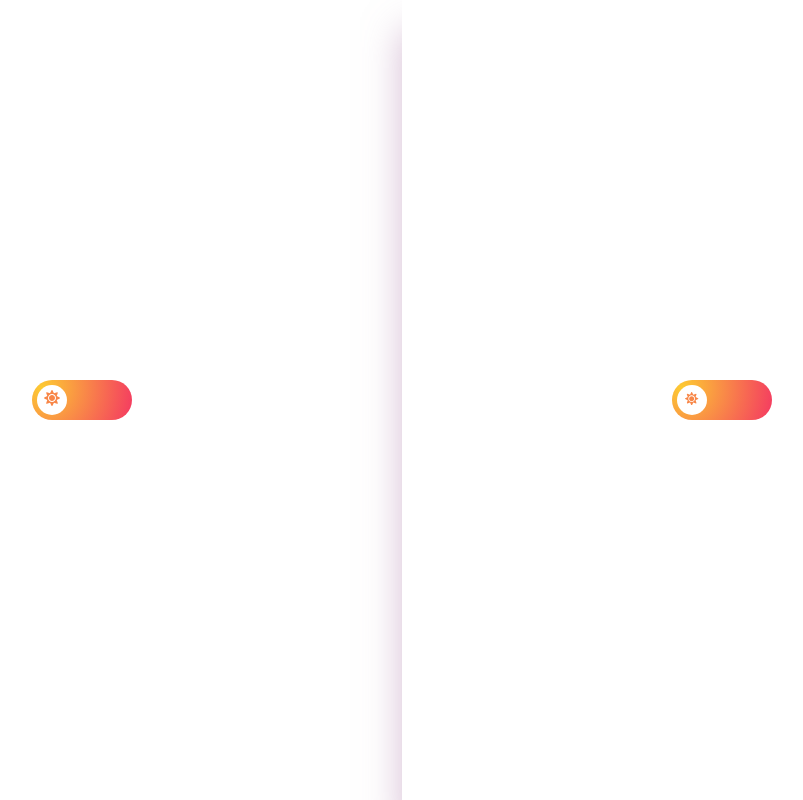
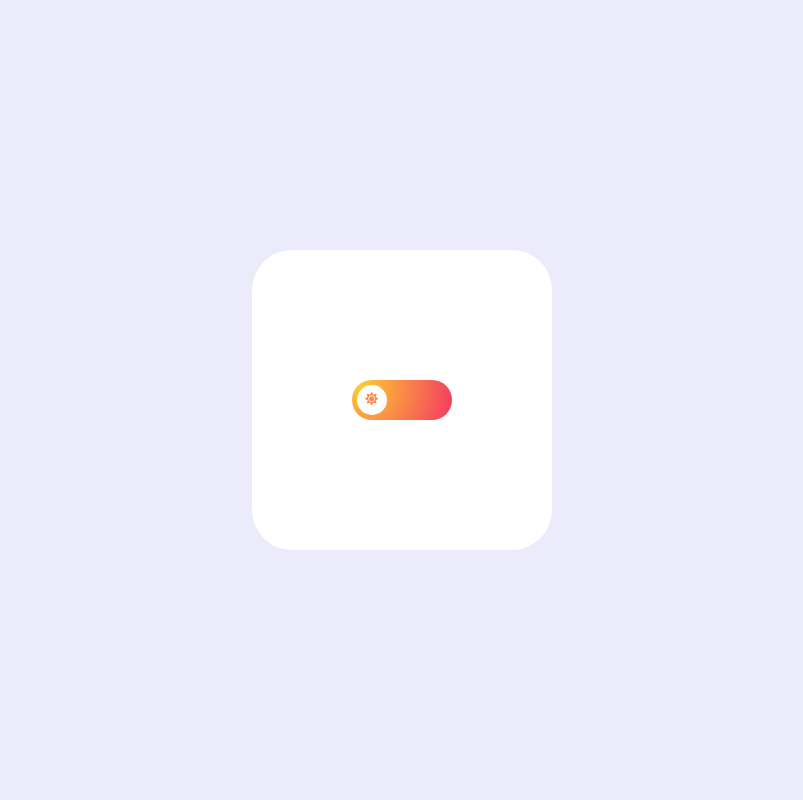
Before and after one commit to awaisspk/week1-ui-challanges, a Next.js app: page / in a window 1280 px wide. Shown: the whole page, without its empty margins (238-1041 px from the left). Built offline with nearby package versions, Linux system fonts and the light colour scheme.

Commit message:
Day4 started project

```diff
--- a/pages/index.tsx
+++ b/pages/index.tsx
@@ -3,16 +3,15 @@ import type {NextPage} from 'next';
 import {Day1} from 'Week/day1';
 import {Day2} from 'Week/day2';
 import {Cards} from 'Week/day2/data';
-import {Day3} from 'Week/day3';
-import {MySolution} from 'Week/day3/mySolution';
+import {BouncingBar, ThemeToggle} from 'Week/day3';
 
 const Home: NextPage = () => {
   return (
-    <Container main="center" cross="center">
-      {/* <Day1 /> */}
-      {/* <Day2 cards={Cards} /> */}
-      <Day3 />
-      <MySolution />
+    <Container flow="col" main="center" cross="center" css={{minWidth: '100%'}}>
+      {/* <Day1 />
+      <Day2 cards={Cards} /> */}
+      <ThemeToggle />
+      {/* <BouncingBar /> */}
     </Container>
   );
 };
--- /dev/null
+++ b/src/Week/day3/BouncingBar.tsx
@@ -0,0 +1,30 @@
+import {styled} from '@stitches/react';
+import {motion, useAnimation} from 'framer-motion';
+import {useState} from 'react';
+
+export const BouncingBar = () => {
+  const [isClicked, setIsClicked] = useState(false);
+  const [isTapping, setIsTapping] = useState(false);
+  const svgControls = useAnimation();
+  return (
+    <>
+      <SVG viewBox="0 0 400 200">
+        <svg viewBox="0 0 400 200" className="bar">
+          <motion.path
+            d="M 0 100 Q 200 100 400 100 L 400 200 L 0 200 Z"
+            animate={svgControls}
+          />
+        </svg>
+      </SVG>
+    </>
+  );
+};
+
+const SVG = styled('svg', {
+  position: 'absolute',
+  left: 0,
+  bottom: 0,
+  width: '100%',
+  fill: 'white',
+  zIndex: 2,
+});
--- a/src/Week/day3/mySolution.tsx
+++ b/src/Week/day3/ThemeToggle.tsx
@@ -1,10 +1,11 @@
 import {Container} from '@components/Container';
+import {Flex} from '@components/Flex';
 import {styled} from '@stitches/react';
 import {motion, AnimatePresence, Variants} from 'framer-motion';
 import {useState} from 'react';
 import {FaMoon, FaSun} from 'react-icons/fa';
 
-export const MySolution = () => {
+export const ThemeToggle = () => {
   const [isOn, setIsOn] = useState(false);
 
   const bgVariant: Variants = {
@@ -19,10 +20,16 @@ export const MySolution = () => {
   };
 
   return (
-    <Container
-      main="center"
-      cross="center"
-      css={{transition: '300ms', backgroundColor: isOn ? '#52527a' : 'white'}}
+    <Container flow="col" main="center" cross="center">
+      <Flex
+        center
+        css={{
+          transition: '300ms',
+          backgroundColor: isOn ? '#52527a' : 'white',
+          width: '300px',
+          height: '300px',
+          br: '40px',
+        }}
       >
         <Pill
           onClick={() => setIsOn(!isOn)}
@@ -46,6 +53,7 @@ export const MySolution = () => {
             </AnimatePresence>
           </Handle>
         </Pill>
+      </Flex>
     </Container>
   );
 };
--- a/src/Week/day3/index.tsx
+++ b/src/Week/day3/index.tsx
@@ -1,77 +1,2 @@
-import {Container} from '@components/Container';
-import {styled} from '@stitches/react';
-import {motion, AnimatePresence} from 'framer-motion';
-import React, {useState} from 'react';
-import {FaMoon, FaSun} from 'react-icons/fa';
-
-export const Day3 = () => {
-  const [isOn, setIsOn] = useState(false);
-  return (
-    <Container
-      main="center"
-      cross="center"
-      css={{transition: '300ms', backgroundColor: isOn ? '#52527a' : 'white'}}
-    >
-      <Pill
-        darkMode={isOn}
-        onClick={() => setIsOn(!isOn)}
-        css={{justifyContent: isOn ? 'flex-end' : 'flex-start'}}
-      >
-        <Handle layout transition={{damping: 0}}>
-          <AnimatePresence exitBeforeEnter initial={false}>
-            <motion.i
-              className="icon"
-              key={isOn ? 'moon' : 'sun'}
-              initial={{y: -30, opacity: 0}}
-              animate={{y: 0, opacity: 1}}
-              exit={{y: 30, opacity: 0}}
-              transition={{duration: 0.2}}
-            >
-              {isOn ? <FaMoon /> : <FaSun />}
-            </motion.i>
-          </AnimatePresence>
-        </Handle>
-      </Pill>
-    </Container>
-  );
-};
-
-const Pill = styled('div', {
-  height: '40px',
-  width: '100px',
-  backgroundImage:
-    'radial-gradient(circle farthest-corner at 10% 20% , rgba(253,203,50,1) 0%, rgba(244,56,98,1) 100.2%)',
-  borderRadius: '25px',
-  display: 'flex',
-  alignItems: 'center',
-  boxSizing: 'border-box',
-  padding: '0 5px',
-  cursor: 'pointer',
-  transition: 'all 0.3s',
-  '& .icon': {
-    color: '#f88748',
-  },
-  variants: {
-    darkMode: {
-      true: {
-        backgroundImage:
-          'radial-gradient(circle farthest-corner at 10% 20% , rgba(41,14,151,1) 0%, rgba(244,56,08,1) 100.2%)',
-
-        '& .icon': {
-          color: '#501a96',
-        },
-      },
-    },
-  },
-});
-
-const Handle = styled(motion.div, {
-  height: '30px',
-  width: '30px',
-  borderRadius: '50%',
-  display: 'flex',
-  justifyContent: 'center',
-  alignItems: 'center',
-  backgroundColor: '#fff',
-  overflow: 'hidden',
-});
+export {ThemeToggle} from './ThemeToggle';
+export {BouncingBar} from './BouncingBar';
```
Lines whose indentation alone changed are shown as unchanged.
